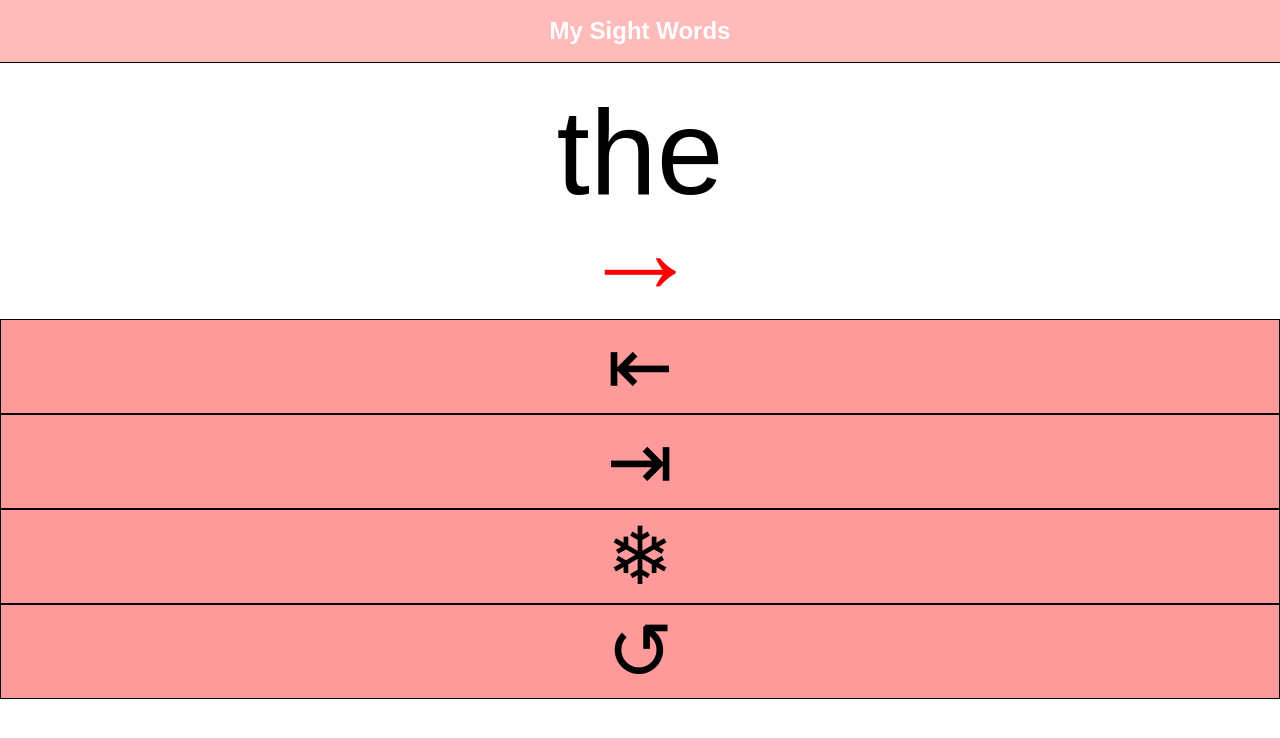
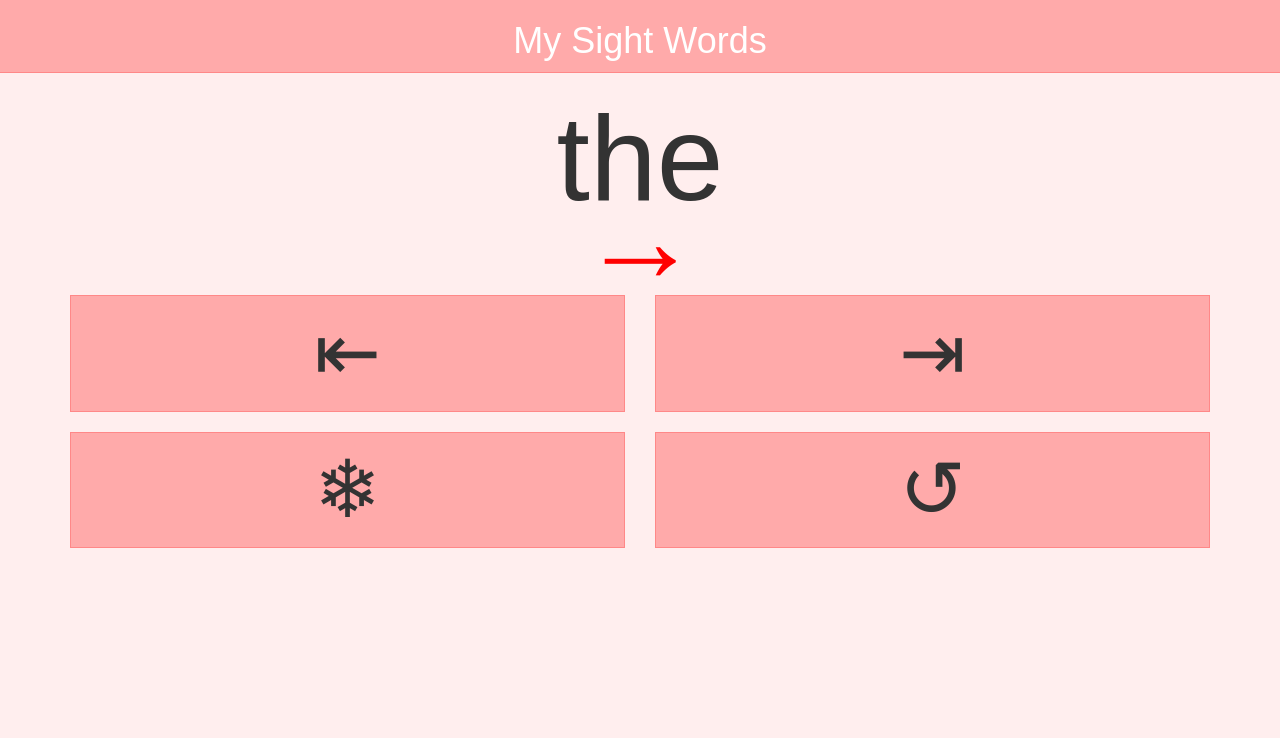
Before and after one commit to wiredawg/sightwords-react, a React app: page / in a window 1280 px wide. Built offline with nearby package versions, Linux system fonts and the light colour scheme.

Commit message:
Added use of react-bootstrap

```diff
--- a/package.json
+++ b/package.json
@@ -3,8 +3,9 @@
   "version": "0.1.0",
   "private": true,
   "dependencies": {
-    "bootstrap-react": "^0.3.1",
+    "bootstrap": "^3.3.7",
     "react": "^16.2.0",
+    "react-bootstrap": "^0.31.5",
     "react-dom": "^16.2.0",
     "react-scripts": "1.0.17"
   },
--- a/src/components/app.js
+++ b/src/components/app.js
@@ -5,8 +5,6 @@ import React, { Component } from 'react';
 import Config from '../config';
 import WordBox from './wordbox';
 import Controls from './controls';
-
-import '../css/app.css';
 
 // ---------------------------------------------------------------------------
 
@@ -37,7 +35,7 @@ class App extends Component {
         return (
             <div className="App">
                 <header className="App-header">
-                    <h1 className="App-title">My Sight Words</h1>
+                    <h1 className="title">My Sight Words</h1>
                 </header>
                 <WordBox word={this.state.wordlist[this.state.cntr]}/>
                 <Controls
--- a/src/components/controls.js
+++ b/src/components/controls.js
@@ -1,14 +1,28 @@
 import React from 'react';
+import { Grid, Row, Col } from 'react-bootstrap';
 
 export default class Controls extends React.Component {
     render() {
         return (
-            <div id='controls-wrapper'>
-                <div id='prev-button'  className='control-button' onClick={this.props.prevWord}>&#x21E4;</div>
-                <div id='next-button'  className='control-button' onClick={this.props.nextWord}>&#x21E5;</div>
-                <div id='rand-button'  className='control-button' onClick={this.props.randWord}>&#x2744;</div>
-                <div id='reset-button' className='control-button' onClick={this.props.reset}>&#x21ba;</div>
-            </div>
+            <Grid>
+                <Row>
+                    <Col sm={6} md={6}>
+                        <div id='prev-button'  className='control-button' onClick={this.props.prevWord}>&#x21E4;</div>
+                    </Col>
+                    <Col sm={6} md={6}>
+                        <div id='next-button'  className='control-button' onClick={this.props.nextWord}>&#x21E5;</div>
+                    </Col>
+                </Row>
+                <br />
+                <Row>
+                    <Col sm={6} md={6}>
+                        <div id='rand-button'  className='control-button' onClick={this.props.randWord}>&#x2744;</div>
+                    </Col>
+                    <Col sm={6} md={6}>
+                        <div id='reset-button' className='control-button' onClick={this.props.reset}>&#x21ba;</div>
+                    </Col>
+                </Row>
+            </Grid>
         );
     }
 }
--- a/src/components/wordbox.js
+++ b/src/components/wordbox.js
@@ -1,10 +1,11 @@
 import React, { Component } from 'react';
+import { Grid, Row, Col } from 'react-bootstrap';
 
 class Arrow extends Component {
     render() {
         let state = (this.props.state === 1) ? 'active' : 'inactive';
         return (
-            <div id="arrow" className={state}>&rarr;</div>
+            <p id="arrow" className={state}>&rarr;</p>
         );
     }
 }
@@ -12,10 +13,15 @@ class Arrow extends Component {
 class WordBox extends Component {
     render() {
         return (
-            <div id='wordbox-wrapper'>
-                <div id="wordbox">{this.props.word}</div>
-                <Arrow state={1} />
-            </div>
+            <Grid>
+                <Row className='showGrid'>
+                    <p id="wordbox">{this.props.word}</p>
+                </Row>
+
+                <Row className='showGrid'>
+                    <Arrow state={1} />
+                </Row>
+            </Grid>
         );
     }
 }
--- a/src/css/app.css
+++ b/src/css/app.css
@@ -6,6 +6,11 @@ body {
     margin: 0;
     padding: 0;
     font-family: sans-serif;
+    background-color: #fee;
+}
+
+* {
+    user-select: none;
 }
 
 /*
@@ -17,34 +22,23 @@ body {
 }
 
 .App-header {
-  background-color: #ffbaba;
+    background-color: #faa;
     padding: 1px;
     color: white;
-  border-bottom: 1px solid black;
+    border-bottom: 1px solid #f88;
 }
-
-.App-title {
-  font-size: 1.5em;
-}
-
 
 /*
  * Words Container Objects
  */
 
-#wordbox-wrapper {
-    padding-top: 20px;
-}
-
 #wordbox {
-    text-align:center;
     font-size: 120px;
 }
 
 #arrow{
-    text-align:center;
     font-size: 120px;
-    margin-top: -40px;
+    margin: -100px 0px -30px 0px;
 }
 
 .active {
@@ -56,18 +50,13 @@ body {
 }
 
 .control-button {
-    text-align:center;
     font-size: 80px;
-    border: 1px solid #000;
-    background: #FF9A9A;
+    border: 1px solid #F88;
+    background: #faa;
 }
 
 .control-button:hover {
     cursor: pointer;
-    background: #FFBABA;
+    background: #fcc;
     color: white;
 }
-
-#rand-button {
-    background: #FF9A9A;
-}
--- a/src/index.js
+++ b/src/index.js
@@ -1,6 +1,8 @@
 import React from 'react';
 import ReactDOM from 'react-dom';
+import 'bootstrap/dist/css/bootstrap.css';
 
 import App from './components/app';
+import './css/app.css';
 
 ReactDOM.render(<App />, document.getElementById('root'));
```
Also changed, not shown: 1 other file. Lines whose indentation alone changed are shown as unchanged.
